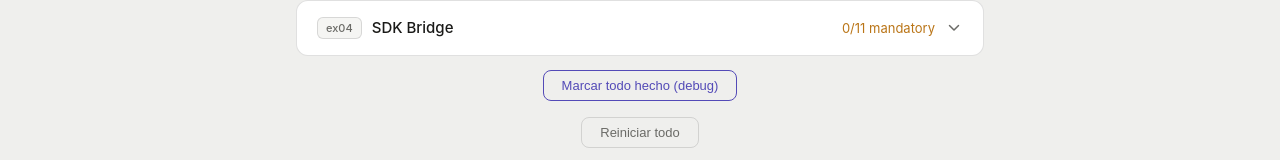
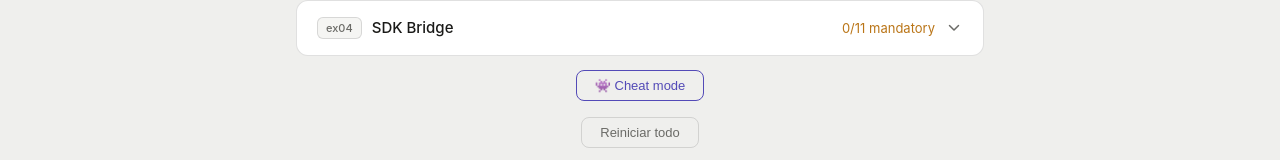
Before and after one commit to zabal42/CodeFlowModule00_SP, a plain HTML site: page docs/index.html in a window 1280 px wide. Shown: the part 591-751 px from the top of the page. Drawn offline with Linux system fonts and the light colour scheme.

Commit message:
fix self-evaluation issues_5

```diff
--- a/docs/index.html
+++ b/docs/index.html
@@ -85,7 +85,7 @@ body { font-family: -apple-system, BlinkMacSystemFont, 'Segoe UI', sans-serif; b
   <div class="progress-bar-wrap"><div class="progress-bar" id="progressbar" style="width:0%"></div></div>
   <div id="exercises"></div>
   <div class="verdict" id="verdict"></div>
-  <button class="reset-btn" onclick="markAllDone()" style="margin-top:0.5rem; border-color: #534AB7; color: #534AB7;">Marcar todo hecho (debug)</button>
+  <button class="reset-btn" onclick="markAllDone()" style="margin-top:0.5rem; border-color: #534AB7; color: #534AB7;">👾 Cheat mode</button>
 <button class="reset-btn" onclick="resetAll()">Reiniciar todo</button>
   <div class="footer">
     <p>© 2026 Mikel Zabal – <a href="https://www.linkedin.com/in/mikel-zabal-martin/" target="_blank">CodingWithZabal</a> · <a href="https://github.com/zabal42/CodeFlowModule00_SP" target="_blank">GitHub</a></p>
```
Also changed, not shown: 1 other file.
